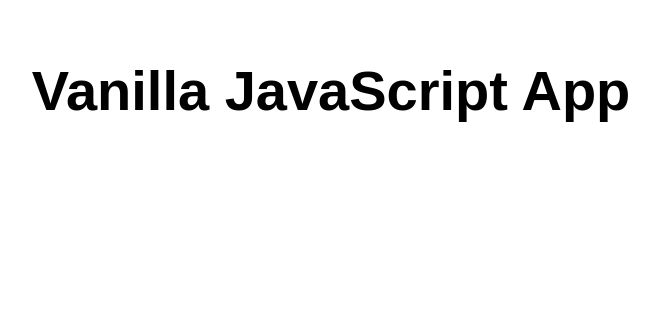
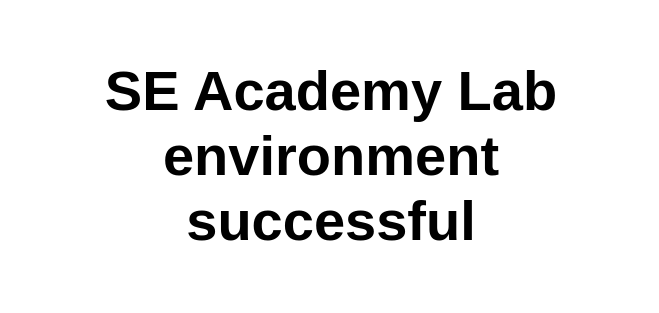
Before and after one commit to magnok9/SEacademy, a website: page src/index.html in a window 1280 px wide. Shown: the whole page, without its empty margins (309-968 px from the left). Drawn offline with Linux system fonts and the light colour scheme.

Commit message:
index.html

```diff
--- a/src/index.html
+++ b/src/index.html
@@ -5,12 +5,12 @@
   <meta charset="UTF-8">
   <meta name="viewport" content="width=device-width, initial-scale=1.0">
   <link rel="stylesheet" href="styles.css">
-  <title>Vanilla JavaScript App</title>
+  <title>SE Academy App</title>
 </head>
 
 <body>
   <main>
-    <h1>Vanilla JavaScript App</h1>
+    <h1>SE Academy Lab environment successful</h1>
   </main>
 </body>
 
```
